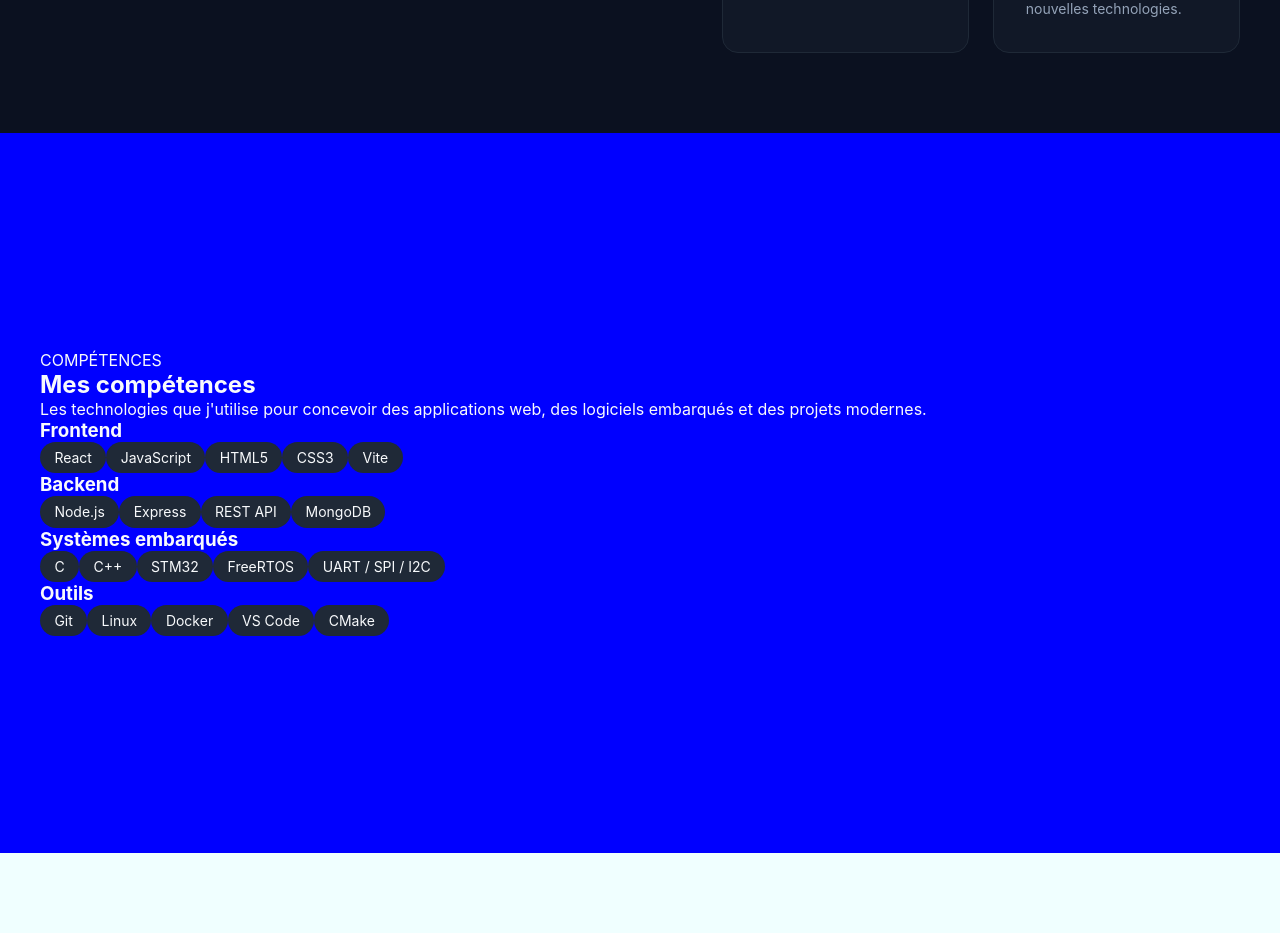
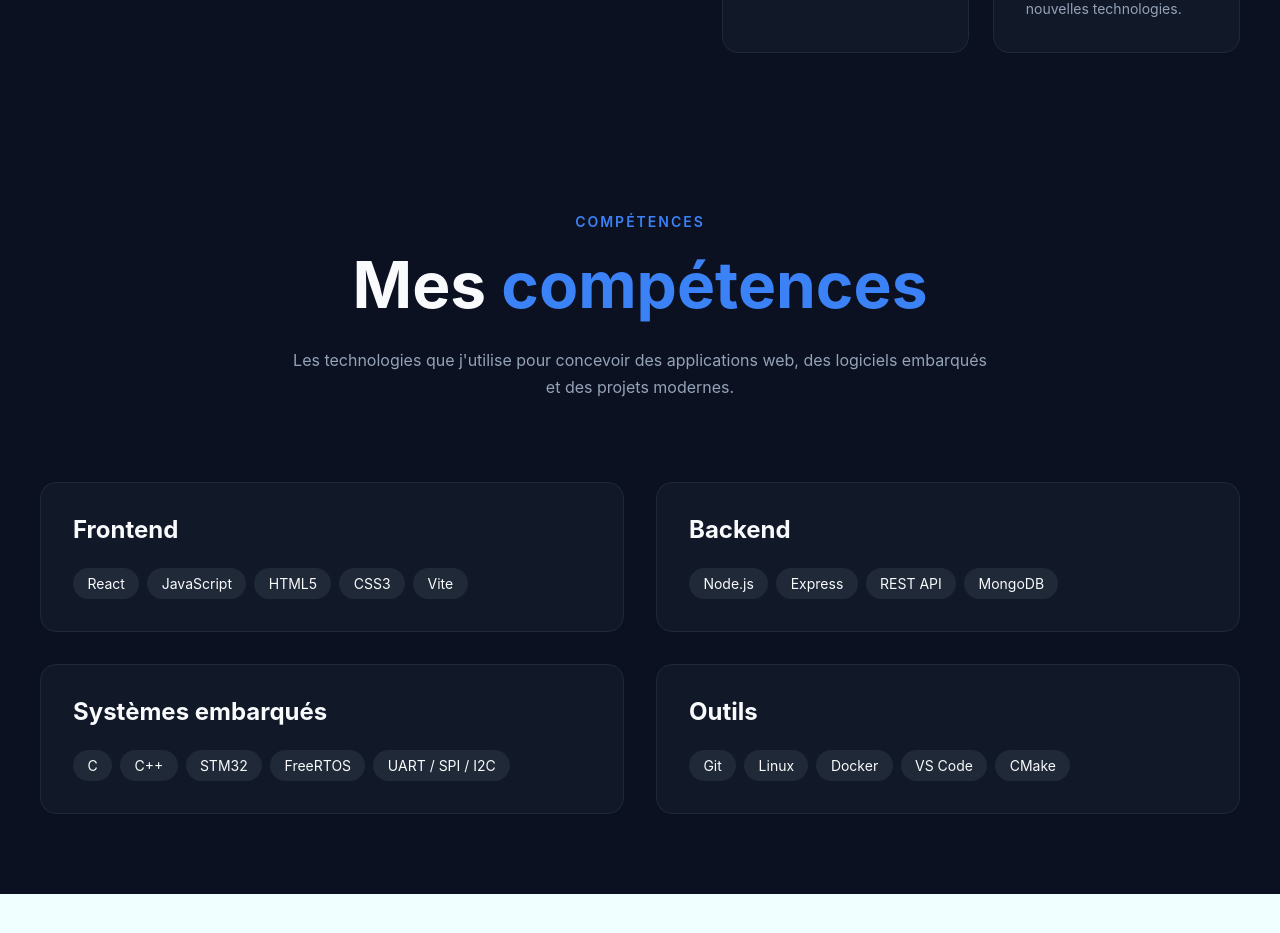
Before and after one commit to andri-Ts/portfolio-v1, a React (Vite) app: page / in a window 1280 px wide. Shown: the part 1500-2433 px from the top of the page. Built offline with nearby package versions, Linux system fonts and the light colour scheme.

Commit message:
feat: creation de carte skills

```diff
--- a/src/sections/skills/SkillCategory.jsx
+++ b/src/sections/skills/SkillCategory.jsx
@@ -6,11 +6,11 @@ function SkillCategory({ category }) {
     <article className={styles.card}>
       <h3 className={styles.cardTitle}>{category.title}</h3>
 
-      <ul className={styles.list}>
+      <div className={styles.tags}>
         {category.technologies.map((technology) => (
           <Tag key={technology}>{technology}</Tag>
         ))}
-      </ul>
+      </div>
     </article>
   );
 }
--- a/src/sections/skills/skills.module.css
+++ b/src/sections/skills/skills.module.css
@@ -1,3 +1,76 @@
-.skills {
-  background-color: blue;
+/* ========= HEADER ========= */
+
+.badge {
+  display: block;
+
+  text-align: center;
+
+  color: var(--color-primary);
+
+  font-size: var(--fs-sm);
+  font-weight: 600;
+
+  letter-spacing: 2px;
+  text-transform: uppercase;
+
+  margin-bottom: var(--spacing-md);
 }
+
+.title {
+  text-align: center;
+  font-size: var(--fs-4xl);
+  margin-bottom: var(--spacing-lg);
+}
+
+.title span {
+  color: var(--color-primary);
+}
+
+.description {
+  max-width: 700px;
+  margin: 0 auto var(--spacing-3xl);
+  text-align: center;
+
+  color: var(--color-text-secondary);
+  line-height: 1.7;
+}
+
+/* =========  GRID ========= */
+
+.grid {
+  display: grid;
+
+  grid-template-columns: repeat(2, 1fr);
+
+  gap: var(--spacing-xl);
+}
+
+/* =========  CARTES ========= */
+
+.card {
+  background: var(--color-surface);
+
+  border: 1px solid var(--color-surface-light);
+  border-radius: var(--radius-lg);
+  padding: var(--spacing-xl);
+
+  transition: var(--transition-normal);
+}
+
+.card:hover {
+  transform: translateY(-5px);
+  border-color: var(--color-primary);
+  box-shadow: var(--shadow-md);
+}
+
+.cardTitle {
+  font-size: var(--fs-xl);
+  margin-bottom: var(--spacing-lg);
+  color: var(--color-text);
+}
+
+.tags {
+  display: flex;
+  flex-wrap: wrap;
+  gap: var(--spacing-sm);
+}
```
